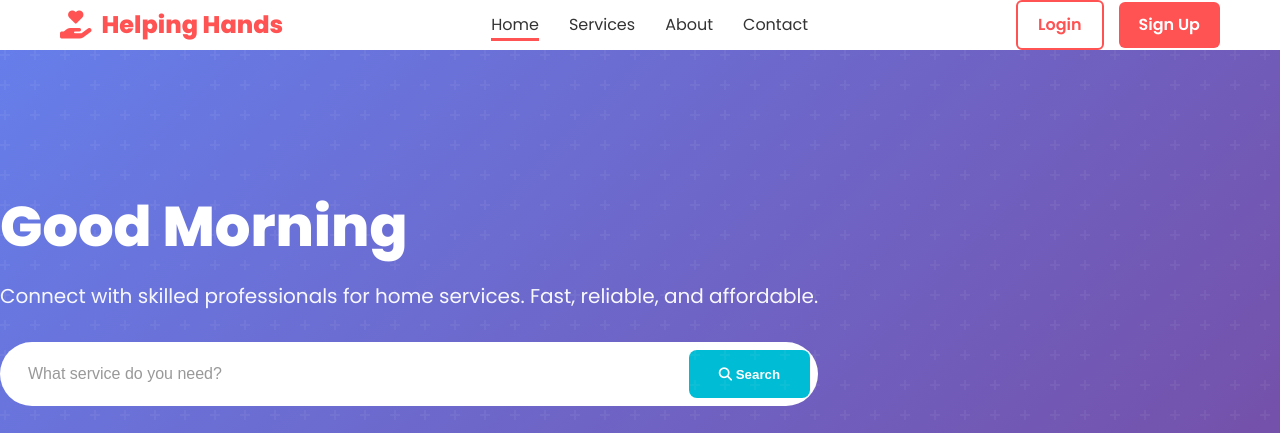
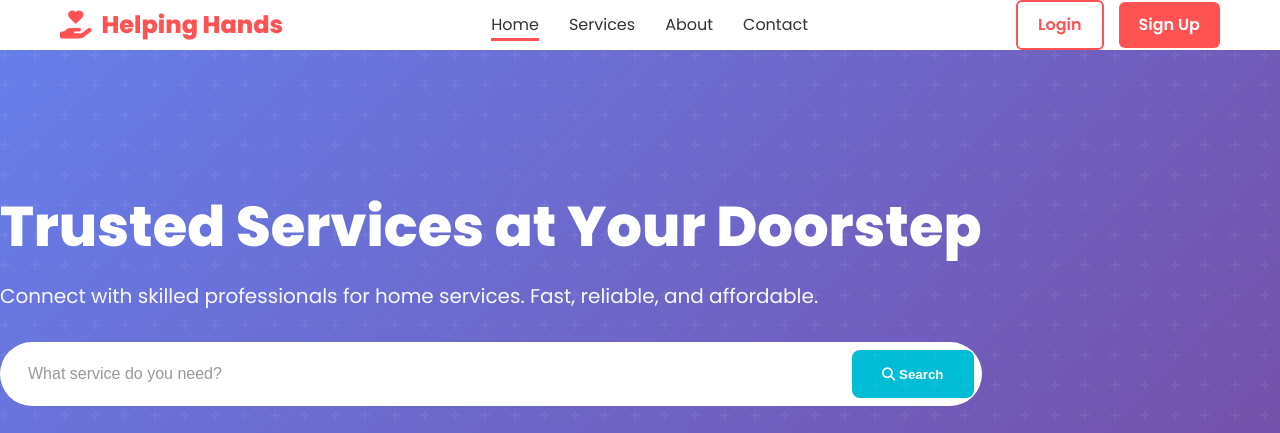
Before and after one commit to helping-hands-org/helpinghands, a website: page index.html in a window 1280 px wide. Shown: the top 433 px of the page. Drawn offline with Linux system fonts and the light colour scheme.

Commit message:
update homepage

```diff
--- a/index.html
+++ b/index.html
@@ -53,7 +53,7 @@
     <section class="hero">
         <div class="hero-content">
             <div class="hero-text">
-                <h1 class="hero-title">Good Morning</h1>
+                <h1 class="hero-title">Trusted Services at Your Doorstep</h1>
                 <p class="hero-subtitle">Connect with skilled professionals for home services. Fast, reliable, and affordable.</p>
                 <div class="search-bar">
                     <input type="text" placeholder="What service do you need?" id="serviceInput">
```
